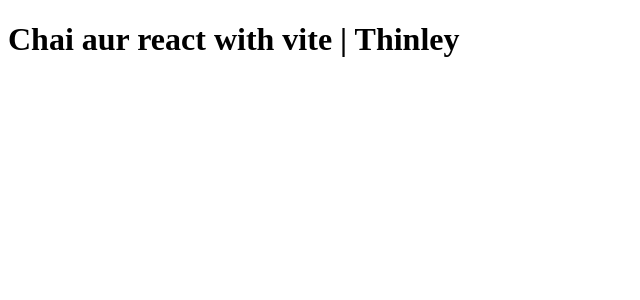
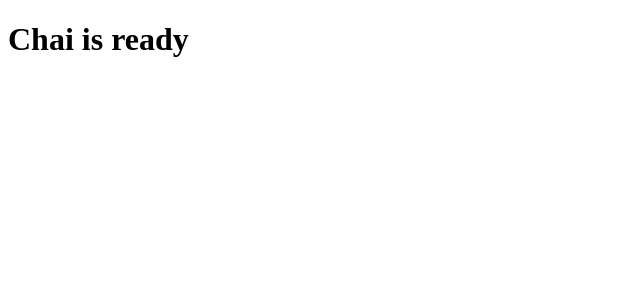
Before and after one commit to EarthIsHeaven/React, a React (Vite) app in the folder 01vitereact/: page / in a window 1280 px wide. Shown: the top 300 px of the page, without its empty margins (0-640 px from the left). Built offline with nearby package versions, Linux system fonts and the light colour scheme.

Commit message:
Made chai.jsx in vitereact

```diff
--- a/01vitereact/src/App.jsx
+++ b/01vitereact/src/App.jsx
@@ -1,7 +1,9 @@
+import Chai from "./chai"
+
 function App() {
 
   return (
-    <h1>Chai aur react with vite | Thinley</h1>
+    <Chai/>
   )
 }
 
--- /dev/null
+++ b/01vitereact/src/chai.jsx
@@ -0,0 +1,7 @@
+function Chai(){
+    return (
+        <h1>Chai is ready</h1>
+    )
+}
+
+export default Chai
```
